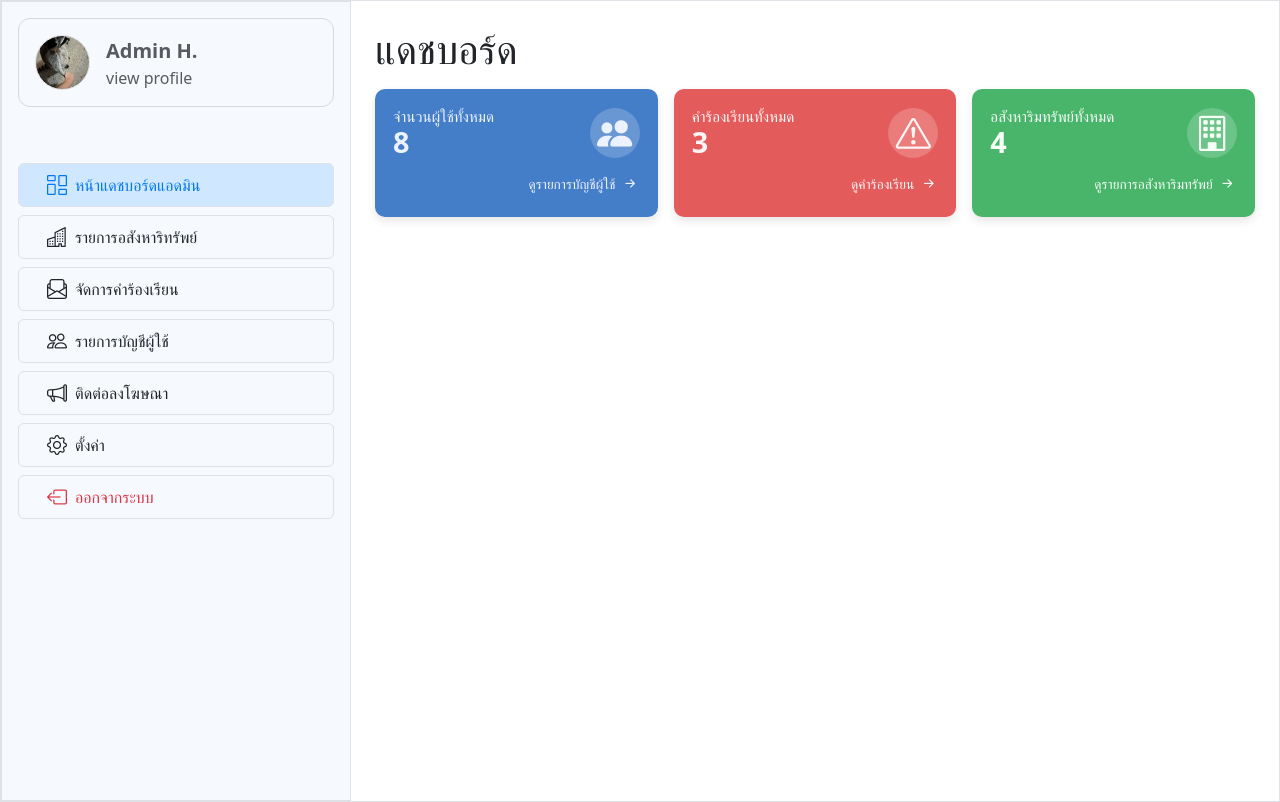
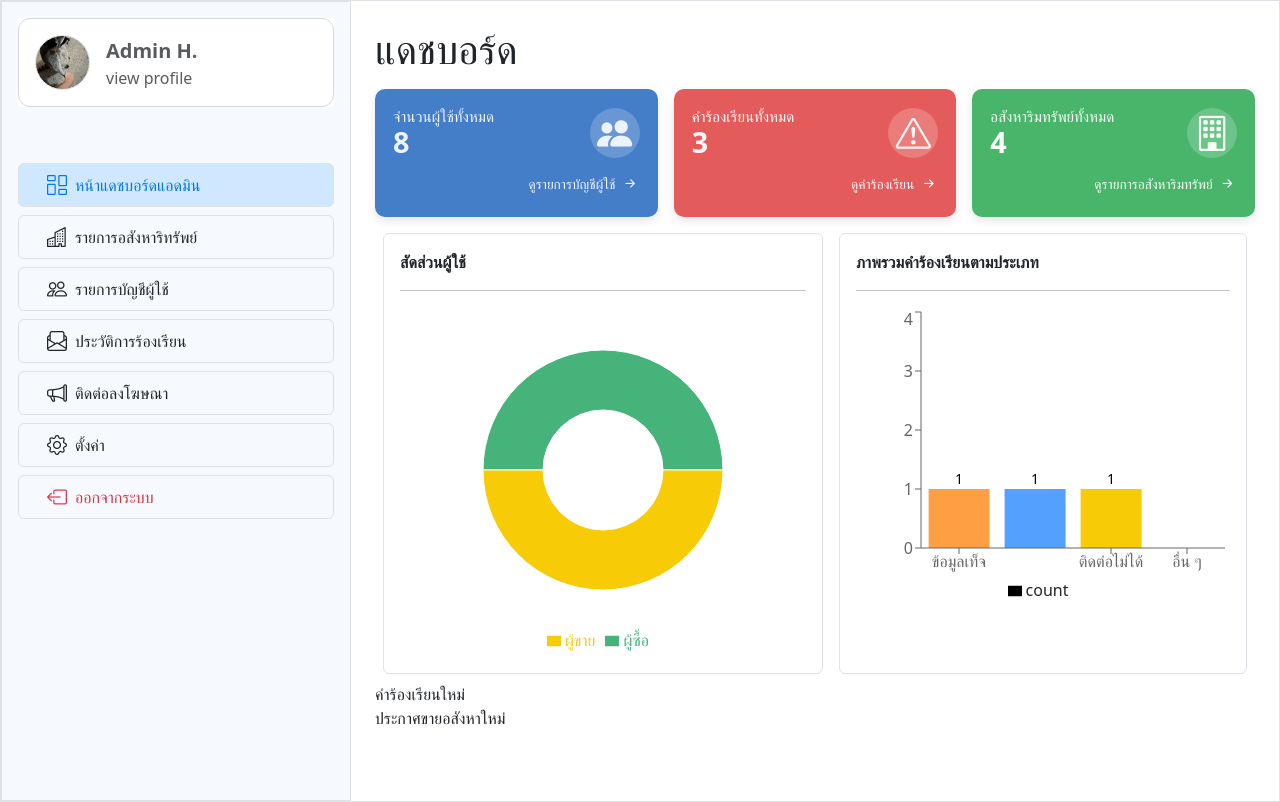
Before and after one commit to Saiyazo/Project-Real-Estates, a React (Vite) app in the folder vite-project/: page /multipages/DashboardAdmin in a window 1280 px wide. Built offline with nearby package versions, Linux system fonts and the light colour scheme.

Commit message:
ขี้เกียจตั้งชื่อ

```diff
--- a/vite-project/package.json
+++ b/vite-project/package.json
@@ -11,10 +11,13 @@
   },
   "dependencies": {
     "bootstrap": "^5.3.8",
+    "bootstrap-icons": "^1.13.1",
     "react": "^19.1.1",
     "react-bootstrap": "^2.10.10",
     "react-bootstrap-icons": "^1.11.6",
-    "react-dom": "^19.1.1"
+    "react-dom": "^19.1.1",
+    "react-router-dom": "^7.9.5",
+    "recharts": "^3.3.0"
   },
   "devDependencies": {
     "@eslint/js": "^9.36.0",
--- a/vite-project/src/Data/DataComplaints.jsx
+++ b/vite-project/src/Data/DataComplaints.jsx
@@ -1,11 +1,11 @@
-
 const complaints = [
   {
     id: 1,
     title: "ประกาศขายบ้านข้อมูลไม่ตรงกับความเป็นจริง",
     details:
       "ดิฉันได้ติดต่อผู้ขายผ่านประกาศ “ขายบ้านเดี่ยว 2 ชั้น ย่านลาดพร้าว” แต่เมื่อไปดูสถานที่จริง พบว่าขนาดพื้นที่ใช้สอยและจำนวนห้องนอนไม่ตรงกับที่ระบุไว้ในหน้าเว็บ อีกทั้งรูปภาพในประกาศดูเหมือนจะไม่ใช่ของบ้านหลังดังกล่าว",
-    request: "ขอให้แอดมินตรวจสอบประกาศนี้และดำเนินการเตือนหรือระงับบัญชีผู้ขาย หากพบว่ามีการให้ข้อมูลเท็จ"
+    request:
+      "ขอให้แอดมินตรวจสอบประกาศนี้และดำเนินการเตือนหรือระงับบัญชีผู้ขาย หากพบว่ามีการให้ข้อมูลเท็จ",
   },
   {
     id: 2,
@@ -13,17 +13,16 @@ const complaints = [
     details:
       "ดิฉันได้นัดหมายกับผู้ขายเพื่อดูคอนโดที่สุขุมวิท ในวันที่ 8 พฤศจิกายน เวลา 14.00 น. แต่ผู้ขายไม่มาตามนัดและไม่ตอบกลับข้อความหรือโทรศัพท์เลย ทำให้เสียเวลาและค่าเดินทาง",
     request:
-      "ขอให้ทีมงานตรวจสอบพฤติกรรมของผู้ขายรายนี้ และพิจารณาเตือนหรือระงับบัญชีเพื่อป้องกันไม่ให้เกิดเหตุการณ์ซ้ำ"
+      "ขอให้ทีมงานตรวจสอบพฤติกรรมของผู้ขายรายนี้ และพิจารณาเตือนหรือระงับบัญชีเพื่อป้องกันไม่ให้เกิดเหตุการณ์ซ้ำ",
   },
   {
     id: 3,
-    title: "ผู้ขายเรียกเก็บเงินมัดจำโดยไม่ดำเนินการต่อ",
+    title: "ติดต่อไม่ได้",
     details:
-      "หลังจากตกลงจะเช่าคอนโด ผู้ขายได้ขอให้โอนเงินมัดจำล่วงหน้า 5,000 บาท โดยอ้างว่าจะจองห้องไว้ให้ แต่หลังจากโอนเงินไปแล้วกลับไม่สามารถติดต่อผู้ขายได้อีก และไม่มีการทำสัญญาเช่าตามที่ตกลง",
-    request:
-      "ขอให้แอดมินตรวจสอบและระงับผู้ขายรายนี้ รวมถึงช่วยประสานงานเพื่อขอคืนเงินมัดจำ"
-  },
+      "ดิฉันพยายามทักไปหาผู้ขายแล้ว แต่ผู้ขายไม่ตอบกลับข้อความหรือโทรศัพท์เลย",
+    request: "ขอให้ทีมงานตรวจสอบพฤติกรรมของผู้ขายรายนี้",
+  }
 ];
-export function fetchComplaints(){
-  return complaints
+export function fetchComplaints() {
+  return complaints;
 }
--- a/vite-project/src/component/SidebarAdmin.jsx
+++ b/vite-project/src/component/SidebarAdmin.jsx
@@ -1,36 +1,48 @@
 import { useState } from "react";
 import { Button } from "react-bootstrap";
-import { Link} from "react-router-dom";
+import { NavLink } from "react-router-dom";
 import "bootstrap-icons/font/bootstrap-icons.css";
 import Raccoon from "../IMG/Raccoon.jpg";
 
-import './cssforBTN/Tab.css'
+import "./cssforBTN/Tab.css";
 
 const SidebarAdmin = () => {
-  // state เก็บปุ่ม
-  const [active, setActive] = useState("/DashboardAdmin");
-
-  const handleClick = (path) => {
-    setActive(path);
-  };
-
   // เมนู
   const menuItems = [
-    { path: "/DashboardAdmin", label: "หน้าแดชบอร์ดแอดมิน", icon: "bi-columns-gap" },
-    { path: "/ManageAssets", label: "รายการอสังหาริทรัพย์", icon: "bi-buildings" },
-    { path: "/ComplainUser", label: "จัดการคำร้องเรียน", icon: "bi-envelope-paper" },
+    {
+      path: "/DashboardAdmin",
+      label: "หน้าแดชบอร์ดแอดมิน",
+      icon: "bi-columns-gap",
+    },
+    {
+      path: "/ManageAssets",
+      label: "รายการอสังหาริทรัพย์",
+      icon: "bi-buildings",
+    },
     { path: "/ManageUser", label: "รายการบัญชีผู้ใช้", icon: "bi-people" },
+    {
+      path: "/ComplainUser",
+      label: "ประวัติการร้องเรียน",
+      icon: "bi-envelope-paper",
+    },
+
     { path: "/PlaceAd", label: "ติดต่อลงโฆษณา", icon: "bi-megaphone" },
     { path: "/Settings", label: "ตั้งค่า", icon: "bi-gear" },
-    { path: "/Logout", label: "ออกจากระบบ", icon: "bi-box-arrow-left", variant: "danger" },
+
+    {
+      path: "/Logout",
+      label: "ออกจากระบบ",
+      icon: "bi-box-arrow-left",
+      variant: "danger",
+    },
   ];
 
   return (
-    <div className="d-flex flex-column justify-content-center gap-2">
+    <div className=" d-flex flex-column justify-content-center gap-2">
       {/* Profile */}
-      <Link
+      <NavLink
         to="/ProfileAdmin"
-        className="d-flex justify-content-center"
+        className="bg-white d-flex justify-content-center"
         style={{ textDecoration: "none", width: "100%" }}
       >
         <Button
@@ -60,31 +72,29 @@ const SidebarAdmin = () => {
             <span>view profile</span>
           </div>
         </Button>
-      </Link>
+      </NavLink>
 
       {/* Menu Buttons */}
       <div className="d-flex flex-column gap-2 mt-5">
         {menuItems.map((item) => (
-          <Link
+          <NavLink
             to={item.path}
             key={item.path}
-            className="d-flex justify-content-center"
-            style={{ textDecoration: "none", width: "100%" }}
-            onClick={() => handleClick(item.path)}
+            className={({ isActive }) =>
+              ` border d-flex justify-content-start align-items-center w-100 w-sm-75 w-md-50 w-lg-25 ${
+                item.variant === "danger"
+                  ? "btn btn-outline-danger"
+                  : "btn btn:hover"
+              } border align-items-center ${
+                isActive && item.variant !== "danger" ? "bg-btn" : ""
+              }`
+            }
           >
-            <Button
-              variant={item.variant === "danger" ? "outline-danger" : "white"}
-              className={`border d-flex justify-content-start align-items-center w-100 w-sm-75 w-md-50 w-lg-25 ${
-                active === item.path && item.variant !== "danger" ? "bg-btn" : ""
-              }`}
-            >
-              <i className={`bi ${item.icon} me-2 ms-3 fs-5`}></i>
-              {item.label}
-            </Button>
-          </Link>
+            <i className={`bi ${item.icon} me-2 ms-3 fs-5`}></i>
+            {item.label}
+          </NavLink>
         ))}
       </div>
-
     </div>
   );
 };
--- /dev/null
+++ b/vite-project/src/pageAdmin/ComplaintsUser.jsx
@@ -0,0 +1,9 @@
+const ComplainUser = () => {
+    return (
+        <div>
+            <h1>ประวัติการร้องเรียน</h1>
+        </div>
+     );
+}
+
+export default ComplainUser
--- a/vite-project/src/pageAdmin/DashBoard.jsx
+++ b/vite-project/src/pageAdmin/DashBoard.jsx
@@ -1,20 +1,68 @@
 import { useOutletContext } from "react-router-dom";
-import { Link } from "react-router-dom";
+import {
+  PieChart,
+  Pie,
+  Cell,
+  Tooltip,
+  Legend,
+  ResponsiveContainer,
+  BarChart,
+  Bar,
+  XAxis,
+  YAxis,
+} from "recharts";
+import { NavLink } from "react-router-dom";
 import "../pageAdmin/pageStyle/dash.css";
+import "../component/cssforBTN/Tab.css";
 
 const DashboardAdmin = () => {
-  const changePage = useOutletContext()
   const { buyers, sellers, properties, complaints } = useOutletContext();
 
   const totalUsers = (buyers?.length || 0) + (sellers?.length || 0);
   const totalProperties = properties?.length || 0;
   const totalComplaints = complaints?.length || 0;
 
+  const usersData = [
+    { role: "ผู้ซื้อ", value: buyers?.length || 0 },
+    { role: "ผู้ขาย", value: sellers?.length || 0 },
+  ];
+  const color4Graph = ["#46b37a", "#f7cb06"];
+
+  // ประเภทคำร้องเรียน
+
+const categorized = complaints.map((c) => {
+  if (c.title?.includes("ข้อมูลไม่ตรง")) return { ...c, type: "ข้อมูลเท็จ" };
+  if (c.title?.includes("ไม่มาตามนัด"))
+    return { ...c, type: "พฤติกรรมผู้ขาย" };
+  if (
+    c.title?.includes("ติดต่อไม่ได้") ||
+    c.title?.includes("ไม่ตอบกลับ")
+  )
+    return { ...c, type: "ติดต่อไม่ได้" };
+  return { ...c, type: "อื่น ๆ" };
+});
+
+console.log(categorized);
+
+
+  // ข้อมูล Bar Chart
+  const complaintColors = {
+    ข้อมูลเท็จ: "#ff9f43",
+    พฤติกรรมผู้ขาย: "#54a0ff",
+    ติดต่อไม่ได้: "#f7cb06",
+    "อื่น ๆ": "#10ac84",
+  };
+  const complaintsData = Object.keys(complaintColors).map((type) => ({
+    type: type,
+    count: categorized.filter((c) => c.type === type).length,
+  }));
+
   return (
     <div className="p-4">
       <h1>แดชบอร์ด</h1>
-
+      {/**แถบอะไรซักอย่าง การ์ดมั้ง */}
       <div className="d-flex justify-content-between gap-3 mt-3 flex-wrap">
+        {/* ManageUser */}
         <div className="card-1">
           <div className="card-header">
             <div>
@@ -23,12 +71,16 @@ const DashboardAdmin = () => {
             </div>
             <i className="bi bi-people-fill"></i>
           </div>
-          {/* Link ไปหน้า ManageUser */}
-          <Link to="/ManageUser">
+
+          <NavLink
+            to="/ManageUser"
+            className={({ isActive }) => (isActive ? "active" : "")}
+          >
             ดูรายการบัญชีผู้ใช้ <i className="bi bi-arrow-right-short"></i>
-          </Link>
+          </NavLink>
         </div>
 
+        {/*complaint เขียนไงนะ ใครเขียนถูกฝากแก้ด้วย */}
         <div className="card-2">
           <div className="card-header">
             <div>
@@ -37,11 +89,12 @@ const DashboardAdmin = () => {
             </div>
             <i className="bi bi-exclamation-triangle"></i>
           </div>
-          <Link to="/ComplainUser">
+          <NavLink to="/ComplainUser">
             ดูคำร้องเรียน <i className="bi bi-arrow-right-short"></i>
-          </Link>
+          </NavLink>
         </div>
 
+        {/*อสงขัย at all */}
         <div className="card-3">
           <div className="card-header">
             <div>
@@ -50,11 +103,87 @@ const DashboardAdmin = () => {
             </div>
             <i className="bi bi-building"></i>
           </div>
-          <Link to="/ManageAssets">
+          <NavLink to="/ManageAssets">
             ดูรายการอสังหาริมทรัพย์ <i className="bi bi-arrow-right-short"></i>
-          </Link>
+          </NavLink>
+        </div>
+      </div>{" "}
+      {/*กราฟ */}
+      {/**กราฟโดนัทเทศกาลคริสต์มาส */}
+      <div className="d-flex mt-2">
+        <div className="border rounded-2 p-3 m-2" style={{ width: "50%" }}>
+          <p className="fw-semibold"> สัดส่วนผู้ใช้</p>
+          <hr />
+          <div>
+            <ResponsiveContainer width="100%" height="350">
+              <PieChart>
+                <Pie
+                  data={usersData}
+                  cx="50%"
+                  cy="50%"
+                  labelLine={false}
+                  outerRadius={120}
+                  innerRadius={60} // โดนัทja
+                  fill="#8884d8"
+                  dataKey="value"
+                  nameKey="role"
+                >
+                  {usersData.map((entry, index) => (
+                    <Cell
+                      key={`cell-${index}`}
+                      fill={color4Graph[index % color4Graph.length]}
+                    />
+                  ))}
+                </Pie>
+                <Tooltip />
+                <Legend />
+              </PieChart>
+            </ResponsiveContainer>
+          </div>
+        </div>
+        {/*กราฟแท่งป๊อกกี้ ------แก้ด้วย--------*/}
+        <div
+          className="border rounded-2 p-3 m-2 flex-fill"
+          style={{ minWidth: "350px" }}
+        >
+          <p className="fw-semibold">ภาพรวมคำร้องเรียนตามประเภท</p>
+          <hr />
+          <ResponsiveContainer width="100%" height={300}>
+            <BarChart data={complaintsData}>
+              <XAxis dataKey="type" />
+              <YAxis allowDecimals={false} />
+              <Tooltip />
+              <Legend />
+              <Bar
+                dataKey="count"
+                label={({ x, y, width, value, index }) => {
+                  const type = complaintsData[index].type;
+                  return (
+                    <text
+                      x={x + width / 2}
+                      y={y - 5}
+                      textAnchor="middle"
+                      fontSize={14}
+                      fontWeight="normal"
+                    >
+                      {value}
+                    </text>
+                  );
+                }}
+              >
+                {complaintsData.map((entry, index) => (
+                  <Cell
+                    key={`bar-${index}`}
+                    fill={complaintColors[entry.type] || "#8884d8"}
+                  />
+                ))}
+              </Bar>
+            </BarChart>
+          </ResponsiveContainer>
         </div>
       </div>
+      <div>คำร้องเรียนใหม่</div>
+      <div>ประกาศขายอสังหาใหม่</div>
     </div>
   );
 };
--- /dev/null
+++ b/vite-project/src/pageAdmin/ManageUser.jsx
@@ -0,0 +1,26 @@
+const ManageUser = () => {
+    return (
+        <div className="p-2 m-2">
+            <h1>รายการบัญชีผู้ใช้</h1>
+            <div>searchbar fliter : หาไอดี บลาๆ ของยูเซอร์</div>
+            <h5>บัญชีผู้ใช้ที่ถูกรายงาน</h5>
+            <div>{/**ก้อนการ์ดผู้ใช้ */}
+                <p>สถานะแถบเหลือง แถบแดง บลาๆ</p>
+                <div>
+                    <div>img</div>
+                    <div>
+                        <p>name</p>
+                        <p>email</p>
+                    </div>
+                </div>
+                <p>รายละเอียดคร่าวๆวาโดนเรื่องอะไร</p>
+                <div>
+                    <button>ดูโปรไฟล์ หรือดูรายละเอียดเพิ่มเติม</button>
+                    <button>สถานะ ถูกระงับชั่วคราว /โดนแบนไปน้อง /</button>
+                </div>
+            </div>
+        </div>
+     );
+}
+
+export default ManageUser;
```
Also changed, not shown: vite-project/src/component/cssforBTN/Tab.css (+13 -3 lines), vite-project/src/pageAdmin/ManageAssets.jsx (added, +22 -0 lines), vite-project/src/pageAdmin/PlaceAd.jsx (added, +8 -0 lines), vite-project/src/pageAdmin/ProfileAdmin.jsx (added, +8 -0 lines), 1 other file (tests, documents, lock files or other folders).
